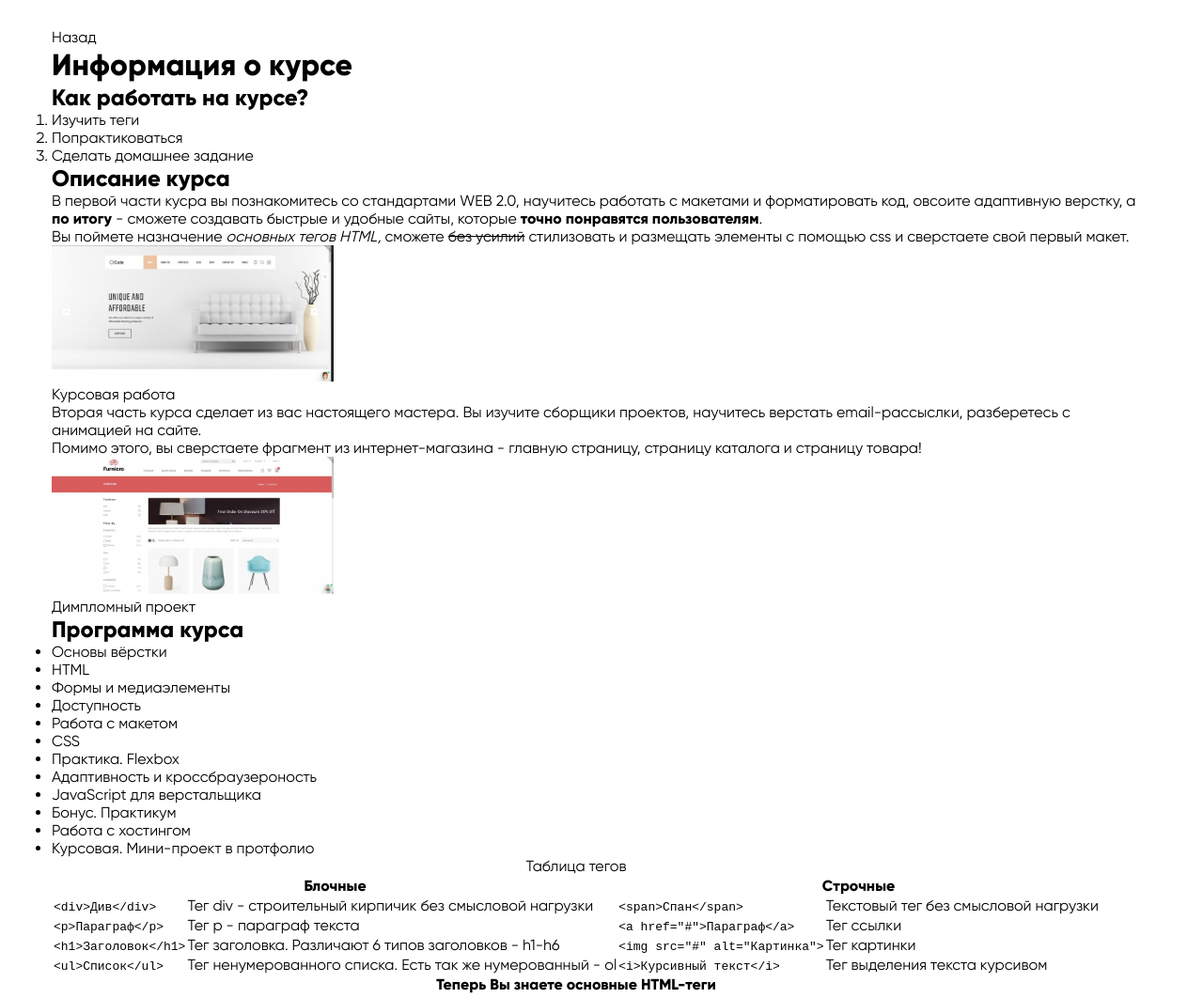
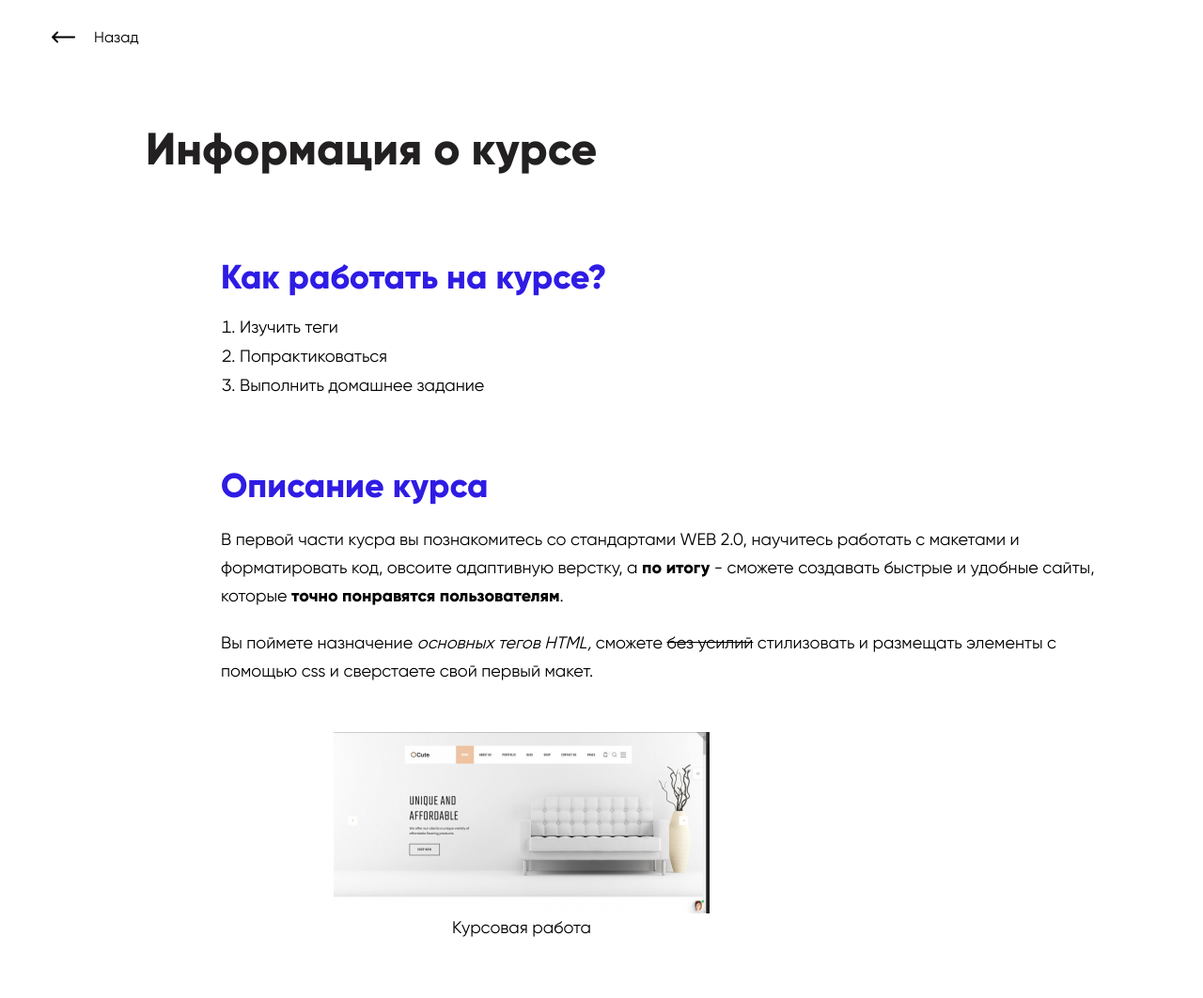
Before and after one commit to AKStd/css_basics, a plain HTML site: page 03/program.html in a window 1280 px wide. Shown: the top 1062 px of the page at 94% size. Drawn offline with Linux system fonts and the light colour scheme; files whose address does not match are found by name.

Commit message:
каркас готов

```diff
--- a/03/css/style.css
+++ b/03/css/style.css
@@ -84,3 +84,87 @@ a {
     padding: 30px 0 30px 0;
 
 }
+
+.main-heading {
+    margin: 80px 0 85px 0;
+	color: #222020;
+	padding: 0 0 0 100px;
+	font-size: 48px;
+}
+
+.return-anchor{
+    padding: 0 0 0 45px;
+	background-image: url(../img/return.png);
+	background-size: 25px auto;
+	background-repeat: no-repeat;
+	background-position: left center;
+}
+
+.section-heading {
+	padding: 0 0 0 180px;
+	color: #2f1ce4;
+	font-size: 36px;
+	margin: 0 0 20px 0;
+}
+
+.course-about,
+.course-summary,
+.course-program {
+	width: 1150px;
+	font-size: 18px;
+
+
+}
+
+/* теги для секции о курсе */
+
+.list {
+	padding: 0 0 0 200px;
+	margin: 0 0 75px 0;
+}
+
+.list-item {
+	margin: 10px 0 0 0;
+}
+
+.paragraph {
+	padding: 0 0 0 180px;
+	margin: 20px 0 0 0;
+	line-height: 30px;
+}
+
+.picture-block {
+	padding: 0 0 0 300px;
+	text-align: center;
+	display: inline-block;
+	margin: 50px 0 50px 0;
+}
+.picture-block-img{
+	max-width: 400px;
+	align-self: center;
+}
+
+
+/* теги для таблицы */
+.table-block {
+    margin-top: 100px;
+}
+
+.table-caption{
+    padding: 20px;
+}
+
+.table-tags {
+	border: 1px solid #a0a0a0;
+	border-collapse: collapse;
+
+}
+
+.table-item, .table-item-final {
+	border: 1px solid #a0a0a0;
+	padding: 10px;
+}
+
+.table-item-final{
+    color: #2f1ce4;
+}
--- a/03/program.html
+++ b/03/program.html
@@ -9,63 +9,71 @@
 
     <body>
         <div class="container">
-            <a href="index.html">Назад</a>
+            <a class="return-anchor" href="index.html">Назад</a>
 
-            <h1>Информация о курсе</h1>
+            <h1 class="main-heading ">Информация о курсе</h1>
+            <div class="course-about">
+                <h2 class="section-heading">
+                    Как работать на курсе?
+                </h2>
 
-            <h2>Как работать на курсе?</h2>
+                <ol class="list">
+                    <li class="list-item">
+                        <a href="#table-tags">Изучить теги</a>
+                    </li>
+                    <li class="list-item">Попрактиковаться</li>
+                    <li class="list-item">Выполнить домашнее задание</li>
+                </ol>
+            </div>
 
-            <ol>
-                <li>
-                    <a href="#">Изучить теги</a>
-                </li>
-                <li>Попрактиковаться</li>
-                <li>Сделать домашнее задание</li>
-            </ol>
+            <div class="course-summary">
+                <h2 class="section-heading">
+                    Описание курса
+                </h2>
 
-            <section class="about-course">
-                <h2>Описание курса</h2>
+                <p class="paragraph">В первой части кусра вы познакомитесь со стандартами WEB 2.0, научитесь работать с макетами и форматировать код, овсоите адаптивную верстку, а <strong>по итогу </strong> - сможете создавать быстрые и удобные сайты, которые <strong>точно понравятся пользователям</strong>.</p>
+                <p class="paragraph">Вы поймете назначение <em>основных тегов HTML,</em> сможете <s>без усилий</s> стилизовать и размещать элементы с помощью css и сверстаете свой первый макет.</p>
 
-                <p>В первой части кусра вы познакомитесь со стандартами WEB 2.0, научитесь работать с макетами и форматировать код, овсоите адаптивную верстку, а <strong>по итогу </strong> - сможете создавать быстрые и удобные сайты, которые <strong>точно понравятся пользователям</strong>.</p>
-                <p>Вы поймете назначение <em>основных тегов HTML,</em> сможете <s>без усилий</s> стилизовать и размещать элементы с помощью css и сверстаете свой первый макет.</p>
-
-                <figure>
-                    <img src="img/2.7_site1.jpeg" alt="макерт дизайна курсовой работы (сайта)" width="300">
+                <figure  class="picture-block">
+                    <img class="picture-block-img" src="img/2.7_site1.jpeg" alt="макерт дизайна курсовой работы (сайта)">
 
                     <figcaption>Курсовая работа</figcaption>
                 </figure>
 
-                <p>Вторая часть курса сделает из вас настоящего мастера. Вы изучите сборщики проектов, научитесь верстать email-рассыслки, разберетесь с анимацией на сайте.</p>
-                <p>Помимо этого, вы сверстаете фрагмент из интернет-магазина - главную страницу, страницу каталога и страницу товара!</p>
+                <p class="paragraph">Вторая часть курса сделает из вас настоящего мастера. Вы изучите сборщики проектов, научитесь верстать email-рассыслки, разберетесь с анимацией на сайте.</p>
+                <p class="paragraph">Помимо этого, вы сверстаете фрагмент из интернет-магазина - главную страницу, страницу каталога и страницу товара!</p>
 
-                <figure>
-                    <img src="img/2.7_site2.jpeg" alt="макерт дизайна Димломного проекта (сайта)" width="300">
+                <figure class="picture-block">
+                    <img class="picture-block-img" src="img/2.7_site2.jpeg" alt="макерт дизайна Димломного проекта (сайта)">
 
                     <figcaption>Димпломный проект</figcaption>
                 </figure>
-            </section>
+            </div>
 
-            <h2>Программа курса</h2>
+            <div class="course-program">
+                <h2 class="section-heading">
+                    Программа курса
+                </h2>
 
-            <ul>
-                <li>Основы вёрстки</li>
-                <li>HTML</li>
-                <li>Формы и медиаэлементы</li>
-                <li>Доступность</li>
-                <li>Работа с макетом</li>
-                <li>CSS</li>
-                <li>Практика. Flexbox</li>
-                <li>Адаптивность и кроссбраузероность</li>
-                <li>JavaScript для верстальщика</li>
-                <li>Бонус. Практикум</li>
-                <li>Работа с хостингом</li>
-                <li>Курсовая. Мини-проект в протфолио</li>
-            </ul>
+                <ul class="list">
+                    <li class="list-item">Основы верстки</li>
+                    <li class="list-item">HTML</li>
+                    <li class="list-item">Формы и медиаэлементы</li>
+                    <li class="list-item">Доступность</li>
+                    <li class="list-item">Работа с макетом</li>
+                    <li class="list-item">CSS</li>
+                    <li class="list-item">Практика. Flexbox</li>
+                    <li class="list-item">Адаптивность и кроссбраузероность</li>
+                    <li class="list-item">JavaScript для верстальщика</li>
+                    <li class="list-item">Бонус. Практикум</li>
+                    <li class="list-item">Работа с хостингом</li>
+                    <li class="list-item">Курсовая. Мини-проект в портфолио</li>
+                </ul>
+            </div>
 
-            <section class="tags-table">
-
-                <table>
-                    <caption>Таблица тегов</caption>
+            <div class="table-block">
+                <table class="table-tags">
+                    <caption class="table-caption">Таблица тегов</caption>
                     <tr>
                         <th class="table-item" colspan="2">Блочные</th>
                         <th class="table-item" colspan="2">Строчные</th>
@@ -100,10 +108,10 @@
                     </tr>
 
                     <tr>
-                        <th class="table-item" colspan="4">Теперь Вы знаете основные HTML-теги</th>
+                        <th class="table-item-final" colspan="4">Теперь Вы знаете основные HTML-теги</th>
                     </tr>
                 </table>
-            </section>
+            </div>
         </div>
     </body>
 </html>
```
Also changed, not shown: 03/img/return.png (renamed from 03/return.png).
